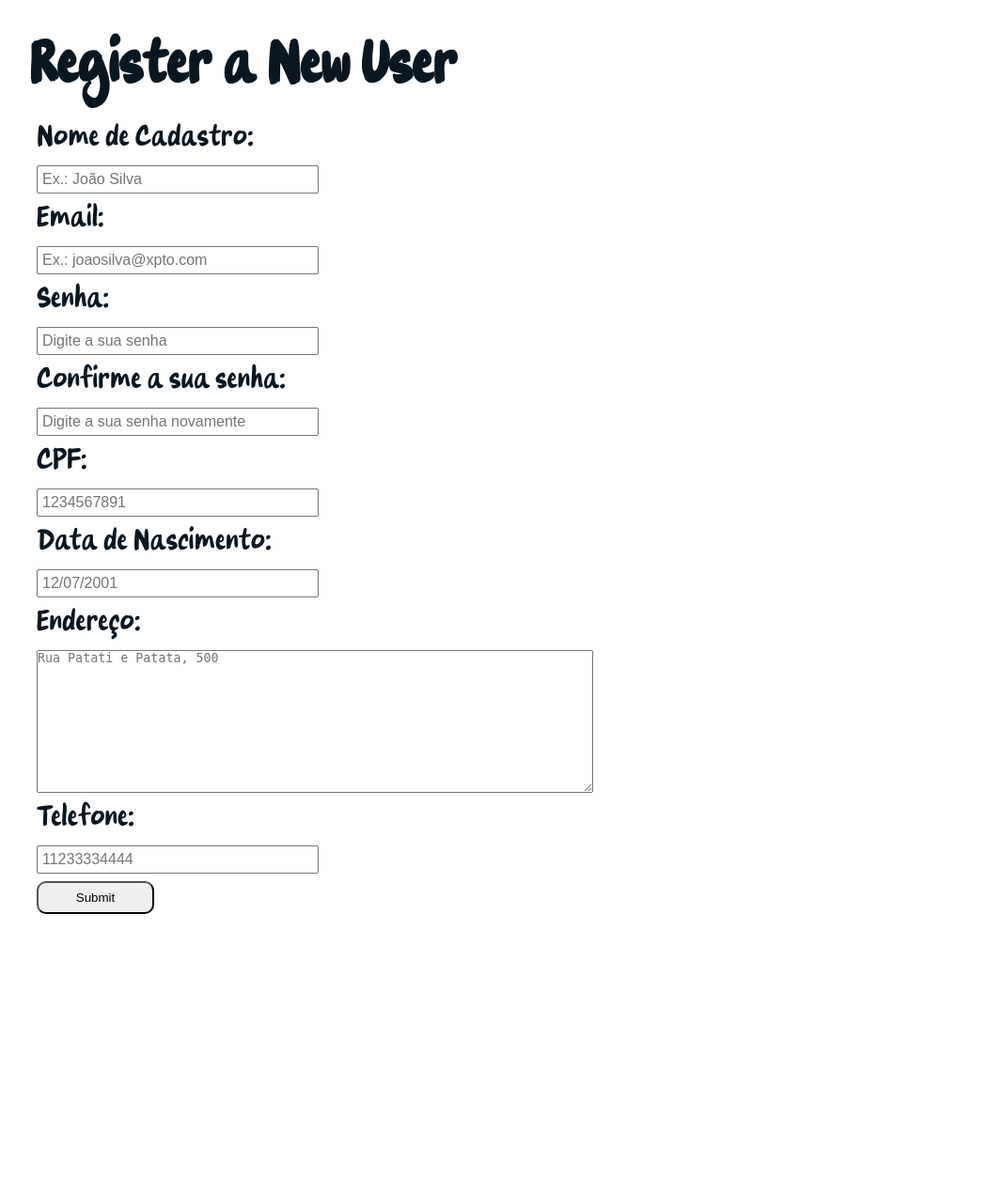
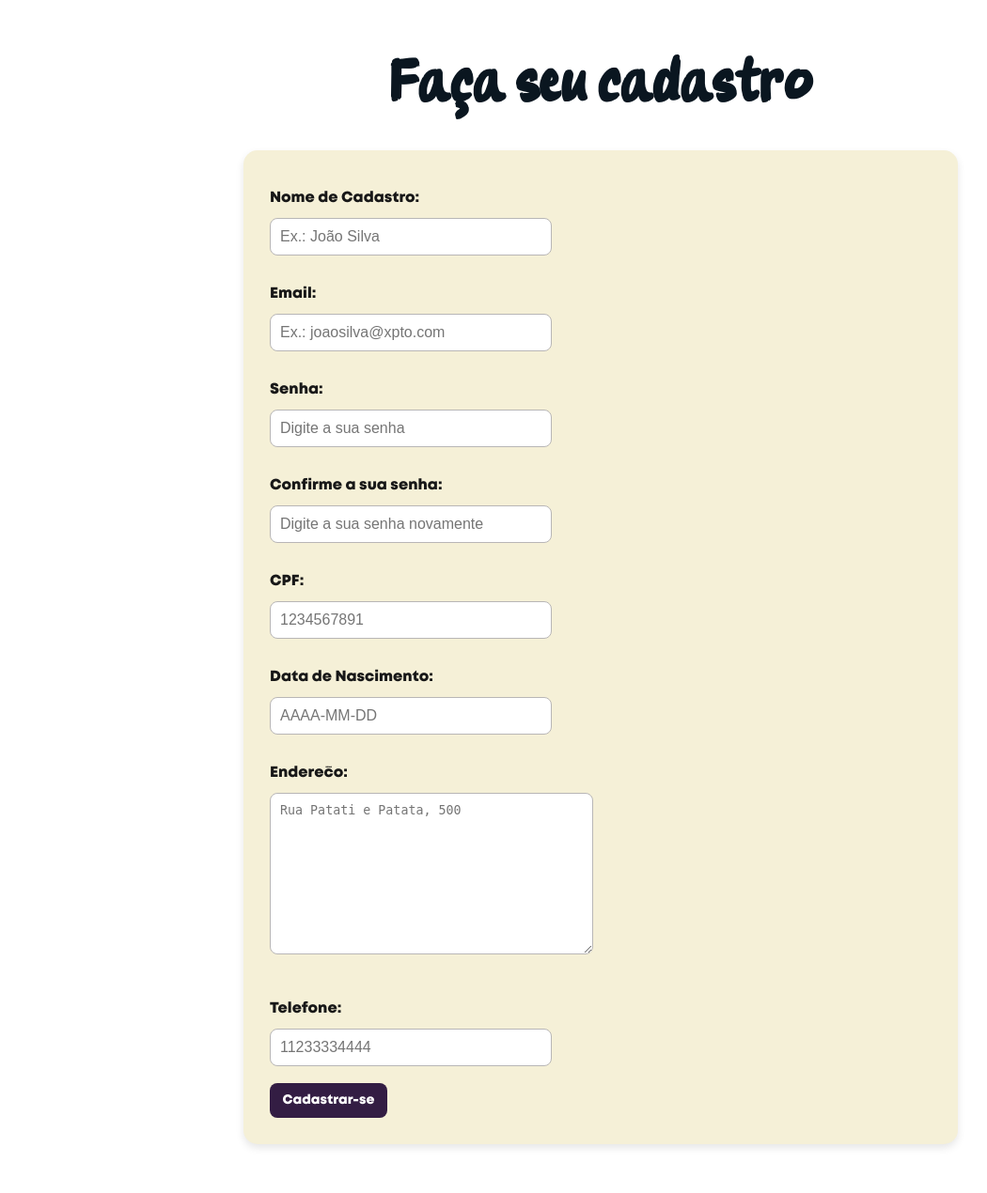
Before and after one commit to Robertt-S/India---Babacare, a Django app: page /baba/cadastro/ in a window 1280 px wide. Shown: the part 73-1343 px from the top of the page at 94% size, without its empty margins (1-1051 px from the left). Before the commit the page ends 1046 px from the top, so only its background shows below. Run offline with Django 5.2, Linux system fonts and the light colour scheme.

Commit message:
BD e tela cadastro

```diff
--- a/BabaCare/setup/urls.py
+++ b/BabaCare/setup/urls.py
@@ -34,7 +34,8 @@ urlpatterns = [
     path('users/',include('users.urls')),
     path('perfis/',include('perfis.urls')),
     path('baba/login/', v.login_view, name='login'),
-    path('baba/cadastro/', v.cadastro, name='cadastro'),
+    path('baba/cadastro/', v.cadastro_baba, name='cadastro_baba'),  #botao da linha azul
+    path('responsavel/cadastro/', v.cadastro_responsavel, name='cadastro_responsavel'), #botao da linha azul
 ]
 
 #urlpatterns += static(settings.MEDIA_URL, document_root=settings.MEDIA_ROOT)
--- a/BabaCare/static/css/style.css
+++ b/BabaCare/static/css/style.css
@@ -298,7 +298,7 @@ a:hover {
     text-align: center;
     padding: 30px;
     border-radius: 15px;
-    background-color: #f3e9b4;
+    background-color: #f5f0d7;
     box-shadow: 0 4px 8px rgba(0, 0, 0, 0.1);
     max-width: 400px;
     width: 90%;
@@ -339,3 +339,78 @@ a:hover {
 .btn:hover {
     background-color: #331d43;
 }
+
+/* style.css */
+.container {
+    max-width: 800px; /* Aumenta a largura máxima do container */
+    margin: 0 auto; /* Centraliza o container horizontalmente */
+    padding: 20px;
+}
+
+.text-center {
+    text-align: center;
+    margin-bottom: 20px;
+}
+
+.alert {
+    color: #721c24;
+    background-color: #f8d7da;
+    border-color: #f5c6cb;
+    padding: 10px;
+    border-radius: 5px;
+    margin-bottom: 20px;
+}
+
+.form-container {
+    background-color: #f5f0d7;
+    padding: 20px;
+    border-radius: 15px;
+    box-shadow: 0 4px 8px rgba(0,0,0,0.1);
+}
+
+.form-with-validation {
+    display: flex;
+    flex-direction: column;
+}
+
+.form-with-validation label {
+    margin-bottom: 5px;
+    font-weight: bold;
+    font-family: BasicFont;
+    font-size: 16px;
+    color: #181818;
+}
+
+.form-with-validation input,
+.form-with-validation select,
+.form-with-validation textarea {
+    margin-bottom: 10px;
+    padding: 10px;
+    border: 1px solid #b8b6b6;
+    border-radius: 8px;
+    width: 100%; /* Ajusta para ocupar 100% da largura do container */
+    box-sizing: border-box; /* Inclui o padding e border no cálculo da largura */
+}
+
+.form-submit {
+    padding: 10px;
+    color: #fff;
+    background-color: #331d43;
+    text-align: center;
+    font-weight: bold;
+    font-family: BasicFont;
+    font-size: 14px;
+    border: none;
+    border-radius: 8px;
+    cursor: pointer;
+    transition: background-color 0.3s ease;
+}
+
+.form-submit:hover {
+    color: #fff;
+    background-color: #331d43;
+    text-align: center;
+    font-weight: bold;
+    font-family: BasicFont;
+    font-size: 16px;
+}
--- a/BabaCare/templates/baba.html
+++ b/BabaCare/templates/baba.html
@@ -13,7 +13,7 @@
             <div class="button-group">
                 <!-- Botões apontando para as rotas configuradas -->
                 <a href="{% url 'login' %}" class="btn btn-login">Login</a>
-                <a href="{% url 'cadastro' %}" class="btn btn-cadastro">Cadastro</a>
+                <a href="{% url 'cadastro_baba' %}" class="btn btn-cadastro">Cadastro</a>
             </div>
         </div>
     </div>
--- a/BabaCare/templates/responsaveis.html
+++ b/BabaCare/templates/responsaveis.html
@@ -13,7 +13,7 @@
             <div class="button-group">
                 <!-- Botões apontando para as rotas configuradas -->
                 <a href="{% url 'login' %}" class="btn btn-login">Login</a>
-                <a href="{% url 'cadastro' %}" class="btn btn-cadastro">Cadastro</a>
+                <a href="{% url 'cadastro_responsavel' %}" class="btn btn-cadastro">Cadastro</a>
             </div>
         </div>
     </div>
--- a/BabaCare/users/forms.py
+++ b/BabaCare/users/forms.py
@@ -2,24 +2,7 @@ from django.contrib.auth.forms import UserCreationForm
 from django.contrib.auth.models import User
 from django import forms
 
-# "extends"
-
-class RegisterUserForm(UserCreationForm):
-    # o que eu quero adicionar na hora de se registrar
-    email = forms.EmailField()
-    nome_completo= forms.CharField(max_length=255)
-    cpf = forms.CharField(max_length=11)
-
-    class Meta:
-        model = User
-        fields = ('nome_completo', 'email', 'cpf', 'username', 'password1', 'password2')
-
-
-
-
-
-
-class CadastroForms(forms.Form):
+class CadastroFormsBaba(forms.Form):
     nome_cadastro=forms.CharField(
         label='Nome de Cadastro',
         required=True,
@@ -84,7 +67,7 @@ class CadastroForms(forms.Form):
         widget=forms.DateTimeInput(
             attrs={
                 'class': 'form-control',
-                'placeholder': '12/07/2001',
+                'placeholder': 'AAAA-MM-DD',
             }
         ),
     )
@@ -112,3 +95,98 @@ class CadastroForms(forms.Form):
             }
         ),
     )
+
+
+class CadastroFormsResponsavel(forms.Form):
+    nome_cadastro=forms.CharField(
+        label='Nome de Cadastro',
+        required=True,
+        max_length=100,
+        widget=forms.TextInput(
+            attrs={
+                'class': 'form-control',
+                'placeholder': 'Ex.: João Silva',
+            }
+        )
+    )
+    email=forms.EmailField(
+        label='Email',
+        required=True,
+        max_length=100,
+        widget=forms.EmailInput(
+            attrs={
+                'class': 'form-control',
+                'placeholder': 'Ex.: joaosilva@xpto.com',
+            }
+        )
+    )
+    senha_1=forms.CharField(
+        label='Senha',
+        required=True,
+        max_length=70,
+        widget=forms.PasswordInput(
+            attrs={
+                'class': 'form-control',
+                'placeholder': 'Digite a sua senha',
+            }
+        ),
+    )
+    senha_2=forms.CharField(
+        label='Confirme a sua senha',
+        required=True,
+        max_length=70,
+        widget=forms.PasswordInput(
+            attrs={
+                'class': 'form-control',
+                'placeholder': 'Digite a sua senha novamente',
+            }
+        ),
+    )
+
+    cpf = forms.CharField(
+        label='CPF',
+        required=True,
+        max_length=11,
+        widget=forms.TextInput(
+            attrs={
+                'class': 'form-control',
+                'placeholder': '1234567891',
+            }
+        ),
+    )
+
+    nascimento = forms.DateField(
+        label='Data de Nascimento',
+        required=True,
+
+        widget=forms.DateTimeInput(
+            attrs={
+                'class': 'form-control',
+                'placeholder': 'AAAA-MM-DD',
+            }
+        ),
+    )
+
+    endereco = forms.CharField(
+        label='Endereço',
+        required=True,
+        max_length=500,
+        widget=forms.Textarea(
+            attrs={
+                'class': 'form-control',
+                'placeholder': 'Rua Patati e Patata, 500',
+            }
+        ),
+    )
+
+    telefone = forms.CharField(
+        label='Telefone',
+        required=True,
+        max_length=20,
+        widget=forms.NumberInput(
+            attrs={
+                'class': 'form-control',
+                'placeholder': '11233334444',
+            }
+        ),
+    )
--- a/BabaCare/users/templates/users/register.html
+++ /dev/null
@@ -1,27 +0,0 @@
-{% extends 'layout.html' %}
-
-{%block title%}
-    Register
-{%endblock%}
-{% if form.errors %}
-    <p>There was an error with your form...</p>
-{% endif %}
-{%block content%}
-    <h1>Register a New User</h1>
-    {% comment %} summiting this method with 'post' {% endcomment %}
-    <form class="form-with-validation" action="{% url 'users:register' %}" method=POST>
-        {% csrf_token %}
-        <!-- <div class="row">
-            {% for field in form.visible_fields %}
-            <div class="col-12 col-lg-12" style="margin-bottom: 10px;">
-                <label for="{{ field.id_for_label }}" style="color:#D9D9D9; margin-bottom: 5px;">{{field.label}}</label>
-                {{ field }}
-            </div>
-            {% endfor %}
-        </div>
-        <div> -->
-        {% comment %} provide that form we created in the function {% endcomment %}
-        {{ form }}
-        <button class="form-submit">Submit</button>
-    </form>
-{%endblock%}
--- /dev/null
+++ b/BabaCare/users/templates/users/register_baba.html
@@ -0,0 +1,23 @@
+{% extends 'layout.html' %}
+
+{% block title %}
+    Register
+{% endblock %}
+
+{% block content %}
+    <div class="container">
+        <h1 class="text-center">Faça seu cadastro</h1>
+        {% if form.errors %}
+            <div class="alert alert-danger">
+                Houve um erro no seu formulário. Por favor, corrija os erros abaixo.
+            </div>
+        {% endif %}
+        <div class="form-container">
+            <form class="form-with-validation" action="{% url 'users:registro_baba' %}" method=POST>
+                {% csrf_token %}
+                {{ form.as_p }}
+                <button type="submit" class="form-submit">Cadastrar-se</button>
+            </form>
+        </div>
+    </div>
+{% endblock %}
--- a/BabaCare/users/urls.py
+++ b/BabaCare/users/urls.py
@@ -6,14 +6,13 @@ from django.conf.urls.static import static
 app_name = 'users'
 
 urlpatterns = [
-    path('register/', views.cadastro, name="register"),
-    path('baba/login/',views.login_view, name="login"),
-    path('logout/', views.logout_view,name="logout"),
+    path('cadastro_baba/', views.cadastro_baba, name="registro_baba"),  # URL única
+    path('cadastro_responsavel/', views.cadastro_responsavel, name="registro_responsavel"),  # URL única
+    path('baba/login/', views.login_view, name="login"),
+    path('logout/', views.logout_view, name="logout"),
     path('baba/', views.baba_page, name='baba_page'),
     path('responsaveis/', views.responsaveis_page, name='responsaveis_page')
-    ]
-
-
+]
 
 if settings.DEBUG:
     urlpatterns += static (settings.MEDIA_URL, document_root=settings.MEDIA_ROOT)
--- a/BabaCare/users/views.py
+++ b/BabaCare/users/views.py
@@ -2,27 +2,8 @@ from django.shortcuts import render, redirect
 from django.contrib import messages
 from django.contrib.auth import authenticate, login, logout
 from django.contrib.auth.forms import UserCreationForm
-from .forms import RegisterUserForm
-from users.forms import CadastroForms
-from users.models import Baba
-
-# Create your views here.
-# def register_user(request):
-#     if request.method == "POST":
-#         form = RegisterUserForm(request.POST)
-#         if form.is_valid():
-#             form.save()
-#             username = form.cleaned_data['username']
-#             password = form.cleaned_data['password1']
-#             user = authenticate(username=username, password=password)
-#             login(request, user)
-#             messages.success(request, ("Registration sucessful"))
-#             return redirect('home')
-
-#     else:
-#         form = RegisterUserForm()
-
-#     return render(request,'users/register.html', {'form':form})
+from users.forms import CadastroFormsBaba, CadastroFormsResponsavel
+from users.models import Baba, Responsavel
 
 
 def login_view(request):
@@ -51,16 +32,13 @@ def baba_page(request):
 def responsaveis_page(request):
     return render(request, 'responsaveis.html')
 
-def cadastro(request):
-    form = CadastroForms()
+def cadastro_baba(request):
+    form = CadastroFormsBaba()
 
     if request.method == 'POST':
-        form = CadastroForms(request.POST)
+        form = CadastroFormsBaba(request.POST)
 
         if form.is_valid():
-            if form["senha_1"].value() != form["senha_2"].value():
-                messages.error(request, 'Senhas não são iguais')
-                return redirect('cadastro')
 
             nome1=form['nome_cadastro'].value()
             email1=form['email'].value()
@@ -70,9 +48,21 @@ def cadastro(request):
             nascimento1=form['nascimento'].value()
             cpf1=form['cpf'].value()
 
-            if Baba.objects.filter(nome=nome1).exists():
-                messages.error(request, 'Usuário já existente')
-                return redirect('cadastro')
+            if form["senha_1"].value() != form["senha_2"].value():
+                messages.error(request, 'Senhas não são iguais')
+                return redirect('cadastro_baba')
+
+            if Baba.objects.filter(cpf=cpf1).exists():
+                messages.error(request, 'CPF já cadastrado.')
+                return redirect('cadastro_baba')
+
+            if Baba.objects.filter(email=email1).exists():
+                messages.error(request, 'Email já cadastrado.')
+                return redirect('cadastro_baba')
+
+            if Baba.objects.filter(telefone=telefone1).exists():
+                messages.error(request, 'Telefone já cadastrado.')
+                return redirect('cadastro_baba')
 
             usuario = Baba.objects.create(
                 nome=nome1,
@@ -88,4 +78,52 @@ def cadastro(request):
             messages.success(request, 'Cadastro efetuado com sucesso!')
             return redirect('login')
 
-    return render(request, 'users/register.html', {'form': form})
+    return render(request, 'users/register_baba.html', {'form': form})
+
+def cadastro_responsavel(request):
+    form = CadastroFormsResponsavel()
+
+    if request.method == 'POST':
+        form = CadastroFormsResponsavel(request.POST)
+
+        if form.is_valid():
+
+            nome1=form['nome_cadastro'].value()
+            email1=form['email'].value()
+            senha1=form['senha_1'].value()
+            telefone1=form['telefone'].value()
+            endereco1=form['endereco'].value()
+            nascimento1=form['nascimento'].value()
+            cpf1=form['cpf'].value()
+
+            if form["senha_1"].value() != form["senha_2"].value():
+                messages.error(request, 'Senhas não são iguais')
+                return redirect('cadastro_responsavel')
+
+            if Responsavel.objects.filter(cpf=cpf1).exists():
+                messages.error(request, 'CPF já cadastrado.')
+                return redirect('cadastro_responsavel')
+
+            if Responsavel.objects.filter(email=email1).exists():
+                messages.error(request, 'Email já cadastrado.')
+                return redirect('cadastro_responsavel')
+
+            if Responsavel.objects.filter(telefone=telefone1).exists():
+                messages.error(request, 'Telefone já cadastrado.')
+                return redirect('cadastro_responsavel')
+
+            usuario = Responsavel.objects.create(
+                nome=nome1,
+                email=email1,
+                senha=senha1,
+                cpf=cpf1,
+                telefone= telefone1,
+                endereco=endereco1,
+                nascimento=nascimento1
+            )
+            print('banana responsavel')
+            usuario.save()
+            messages.success(request, 'Cadastro efetuado com sucesso!')
+            return redirect('login')
+
+    return render(request, 'users/register_responsavel.html', {'form': form})
```
Also changed, not shown: BabaCare/users/templates/users/register_responsavel.html (added, +23 -0 lines), BabaCare/users/migrations/0007_avaliacao.py (added).
